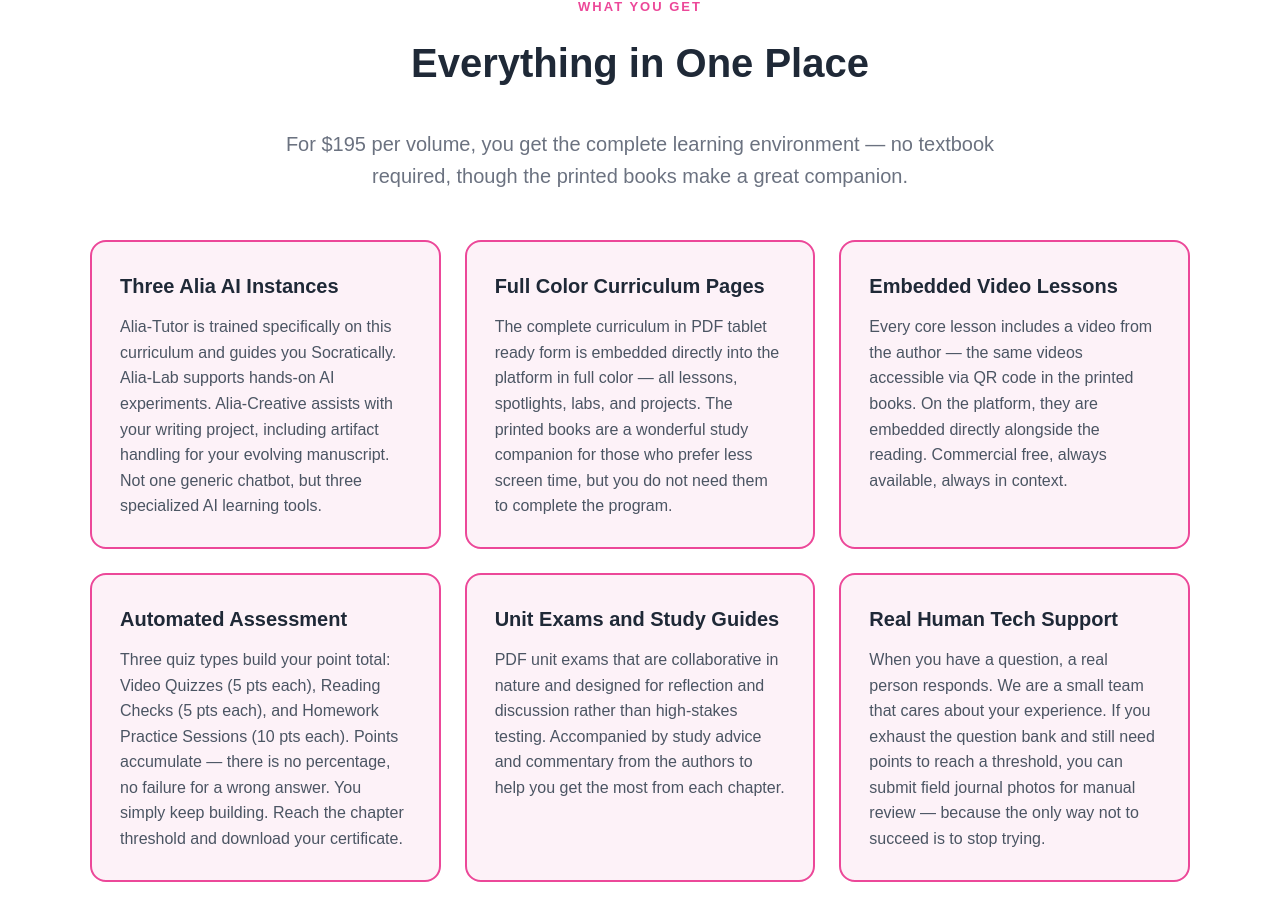
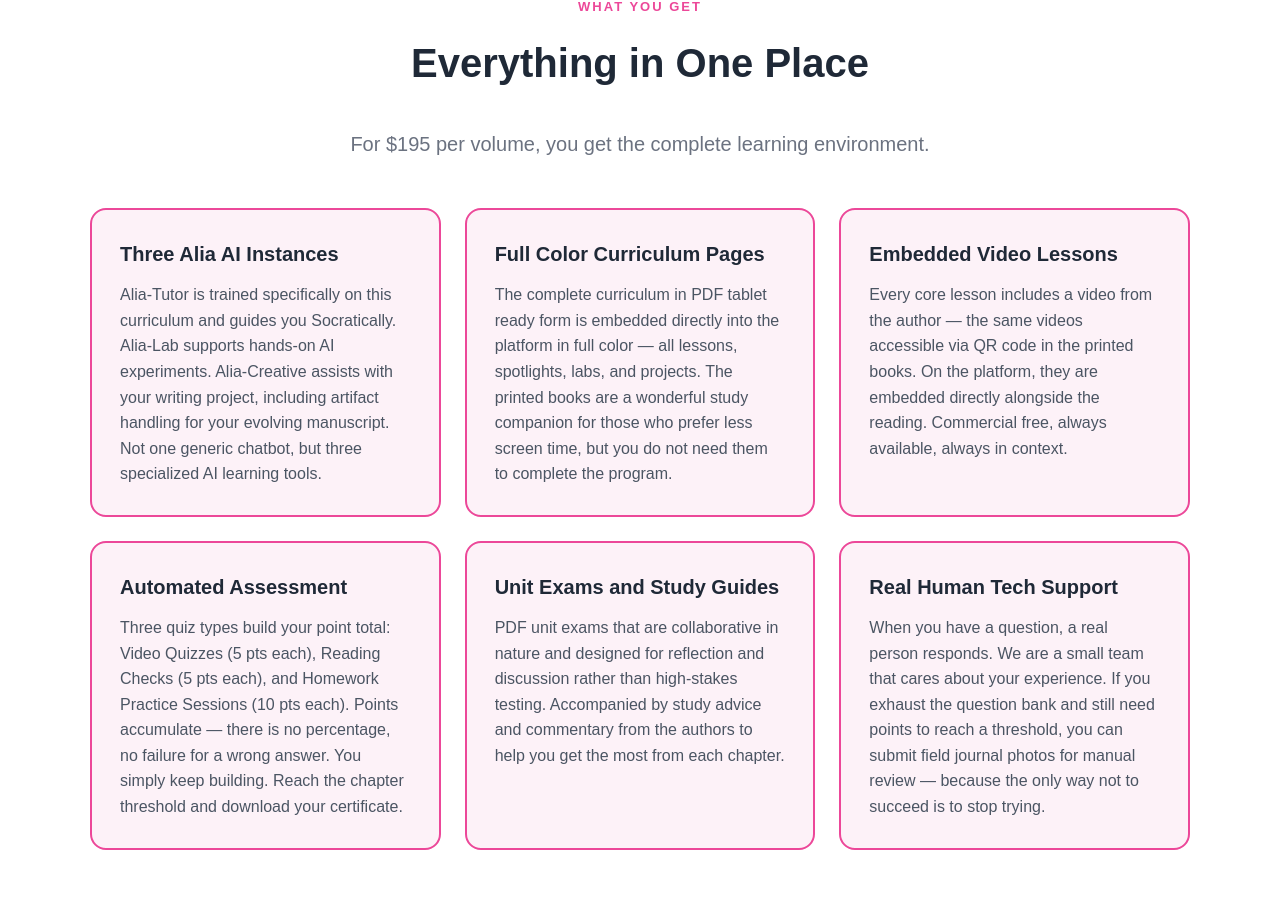
Before and after one commit to Suchocki88/UnderstandingAI.ai, a Next.js app: page /academy in a window 1280 px wide. Shown: the part 2114-3034 px from the top of the page. Built offline with nearby package versions, Linux system fonts and the light colour scheme.

Commit message:
Update page.tsx

```diff
--- a/app/academy/page.tsx
+++ b/app/academy/page.tsx
@@ -127,7 +127,7 @@ export default function Page() {
             </p>
             <h2 style={{ fontSize: 40, marginTop: 12 }}>Everything in One Place</h2>
             <p style={{ marginTop: 16, fontSize: 20, color: "#6b7280" }}>
-              For $195 per volume, you get the complete learning environment — no textbook required, though the printed books make a great companion.
+              For $195 per volume, you get the complete learning environment.
             </p>
           </div>
 
```
